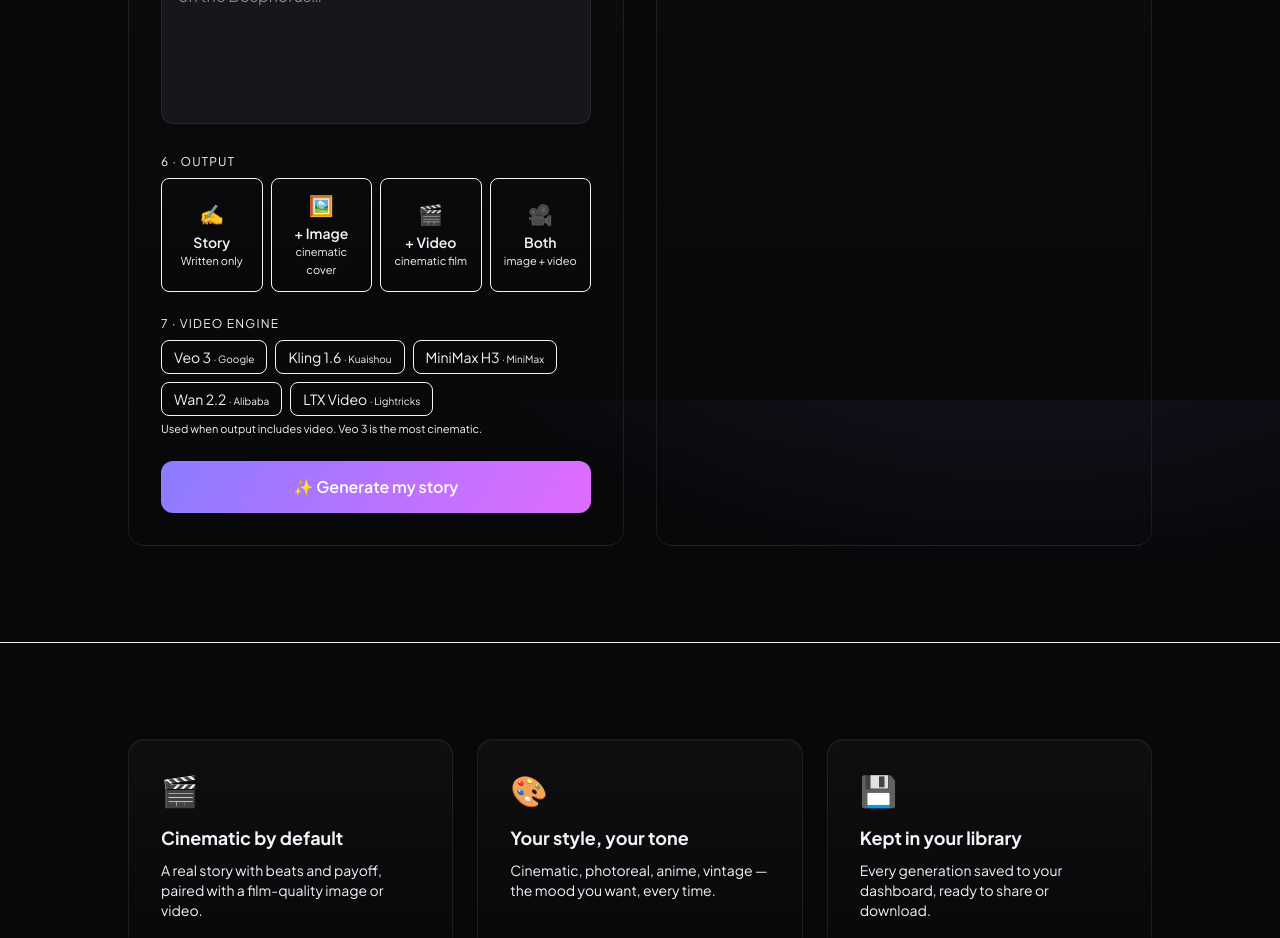
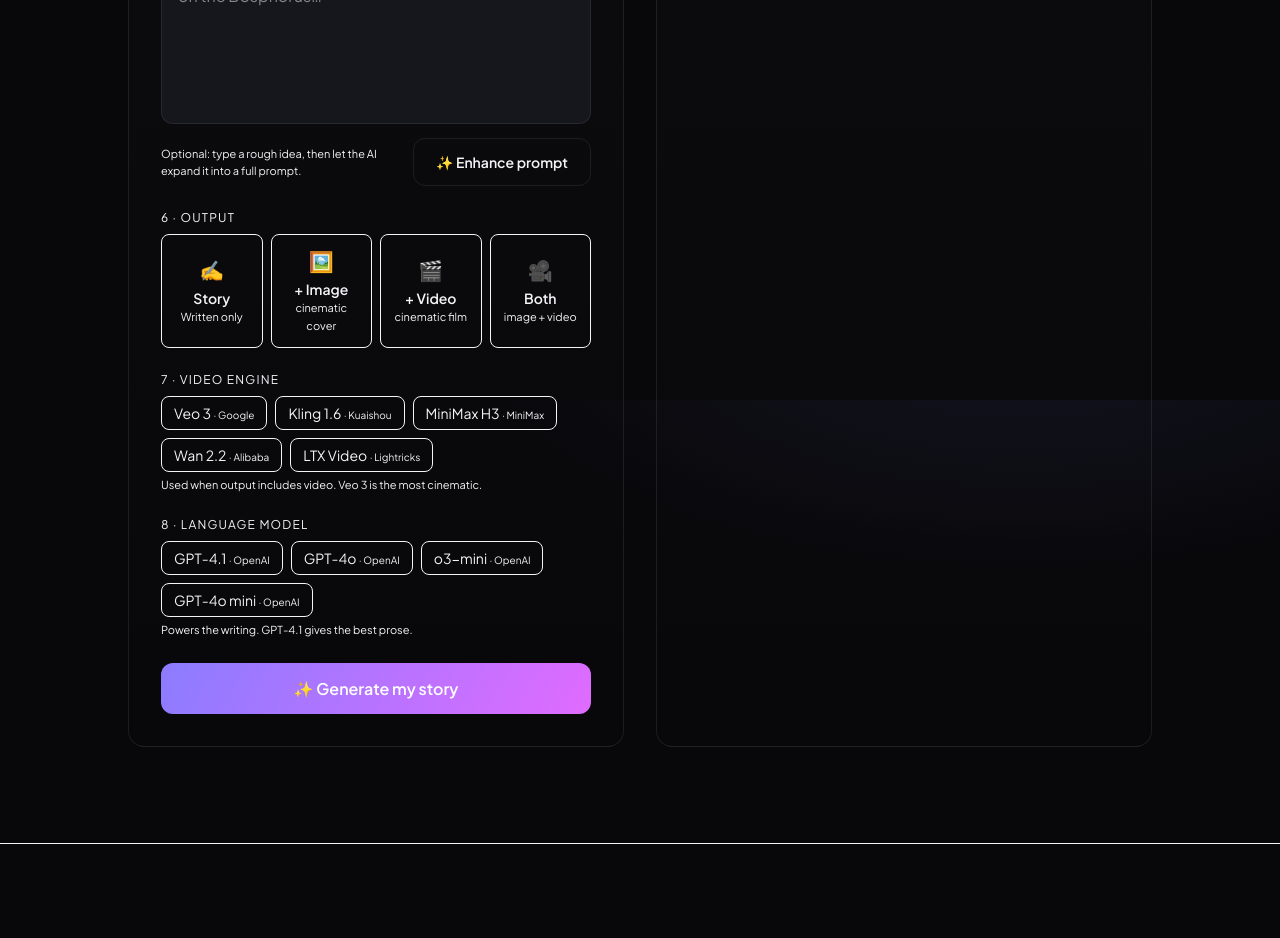
Before and after one commit to muhsinka111/7stories, a Next.js app: page / in a window 1280 px wide. Shown: the part 4400-5338 px from the top of the page. Built offline with nearby package versions, Linux system fonts and the light colour scheme.

Commit message:
feat: prompt enhancer (/api/enhance), LLM model selector (GPT-4.1/4o/o3-mini/4o-mini), credit balance in dashboard

```diff
--- /dev/null
+++ b/src/app/api/enhance/route.ts
@@ -0,0 +1,70 @@
+import { NextResponse } from "next/server";
+
+/**
+ * POST /api/enhance — expand a short user idea into a rich, detailed
+ * generation prompt that the story engine can work from.
+ * Body: { idea, category?, style?, format?, model? }
+ */
+export async function POST(request: Request) {
+  let body: any;
+  try {
+    body = await request.json();
+  } catch {
+    return NextResponse.json({ error: "invalid_json" }, { status: 400 });
+  }
+  const idea = String(body?.idea ?? "").trim();
+  if (!idea) {
+    return NextResponse.json({ error: "idea_required" }, { status: 400 });
+  }
+
+  const apiKey = process.env.OPENAI_API_KEY;
+  const baseURL = process.env.OPENAI_BASE_URL ?? "https://api.openai.com/v1";
+  const model = typeof body.model === "string" ? body.model : "gpt-4o-mini";
+  if (!apiKey) {
+    return NextResponse.json({ error: "config_missing" }, { status: 500 });
+  }
+
+  const system = [
+    "You are a prompt engineer for 7stories, an AI cinematic storytelling studio.",
+    "Your job: take a user's short, rough idea and turn it into a rich, detailed 'raw material' prompt.",
+    "Expand it into vivid specifics the story engine can use: subject, who's involved, the emotional arc, key moments, sensory details, and what feeling the final story/image/video should carry.",
+    "Do NOT write the story itself. Write the raw material and creative direction only.",
+    "Keep it under ~220 words. Use concrete, sensory language. No filler, no cliches.",
+  ].join("\n");
+
+  const user = [
+    `CATEGORY: ${body?.category ?? "general"}`,
+    `STYLE: ${body?.style ?? "cinematic"}`,
+    `FORMAT: ${body?.format ?? "story"}`,
+    "",
+    `THE USER'S IDEA:`,
+    idea,
+    "",
+    "Now expand this into a rich raw-material prompt for the story engine.",
+  ].join("\n");
+
+  try {
+    const res = await fetch(`${baseURL.replace(/\/$/, "")}/chat/completions`, {
+      method: "POST",
+      headers: { "Content-Type": "application/json", Authorization: `Bearer ${apiKey}` },
+      body: JSON.stringify({
+        model,
+        temperature: 0.7,
+        messages: [
+          { role: "system", content: system },
+          { role: "user", content: user },
+        ],
+      }),
+    });
+    if (!res.ok) {
+      const t = await res.text().catch(() => "");
+      return NextResponse.json({ error: `Enhance failed (${res.status})`, detail: t.slice(0, 200) }, { status: 502 });
+    }
+    const data = await res.json();
+    const prompt = data?.choices?.[0]?.message?.content?.trim();
+    if (!prompt) return NextResponse.json({ error: "empty" }, { status: 502 });
+    return NextResponse.json({ ok: true, prompt });
+  } catch (e: any) {
+    return NextResponse.json({ error: e?.message ?? "enhance_error" }, { status: 500 });
+  }
+}
--- a/src/app/api/generate/route.ts
+++ b/src/app/api/generate/route.ts
@@ -16,7 +16,7 @@ export async function POST(request: Request) {
     return NextResponse.json({ error: "invalid_json" }, { status: 400 });
   }
 
-  const { plotKey, facts, company, tone, audience, category, style, format, videoModel, assetMode, docIds } = body ?? {};
+  const { plotKey, facts, company, tone, audience, category, style, format, videoModel, model, assetMode, docIds } = body ?? {};
 
   if (typeof plotKey !== "string" || typeof facts !== "string") {
     return NextResponse.json(
@@ -58,6 +58,7 @@ export async function POST(request: Request) {
       style: typeof style === "string" ? style : undefined,
       format: ["story", "book", "poem", "letter"].includes(format) ? format : undefined,
       videoModel: typeof videoModel === "string" ? videoModel : undefined,
+      model: typeof model === "string" ? model : undefined,
       assetMode: ["text", "image", "video", "both"].includes(assetMode)
         ? assetMode
         : "text",
--- /dev/null
+++ b/src/app/api/me/route.ts
@@ -0,0 +1,22 @@
+import { NextResponse } from "next/server";
+import { getSupabaseAdmin, getUserFromToken } from "@/lib/supabase";
+import { getSessionToken } from "@/lib/session";
+
+export async function GET() {
+  const token = await getSessionToken();
+  const user = await getUserFromToken(token);
+  if (!user) return NextResponse.json({ user: null });
+
+  const supabase = getSupabaseAdmin();
+  const { data } = await supabase
+    .from("profiles")
+    .select("credits, plan")
+    .eq("id", user.id)
+    .maybeSingle();
+
+  return NextResponse.json({
+    user: { id: user.id, email: user.email },
+    credits: data?.credits ?? 50,
+    plan: data?.plan ?? "free",
+  });
+}
--- a/src/components/Dashboard.tsx
+++ b/src/components/Dashboard.tsx
@@ -102,6 +102,7 @@ const DEFAULT_FILTERS: Filters = {
 export default function Dashboard() {
   const [library, setLibrary] = useState<SavedStory[]>([]);
   const [authed, setAuthed] = useState(false);
+  const [credits, setCredits] = useState<number | null>(null);
   const [view, setView] = useState<View>({ name: "library" });
   const [filters, setFilters] = useState<Filters>(DEFAULT_FILTERS);
   const [mode, setMode] = useState<DisplayMode>("grid");
@@ -111,6 +112,14 @@ export default function Dashboard() {
       const a = await isAuthed();
       setAuthed(a);
       setLibrary(await loadStories(a));
+      if (a) {
+        try {
+          const me = await fetch("/api/me").then((r) => r.json());
+          setCredits(me.credits ?? null);
+        } catch {
+          setCredits(null);
+        }
+      }
     })();
   }, []);
 
@@ -256,7 +265,7 @@ export default function Dashboard() {
             {view.name === "library" ? "Your library" : view.name === "new" ? "Create" : view.name === "account" ? "Account & Files" : view.name === "settings" ? "Settings" : "Story"}
           </div>
           <div className="ml-auto flex items-center gap-3">
-            <span className="chip">⚡ Unlimited</span>
+            <span className="chip" title="Your credit balance">⚡ {credits ?? "—"} credits</span>
             <button
               onClick={() => setView({ name: "account" })}
               className="w-9 h-9 rounded-full bg-gradient-to-br from-[--accent] to-[--accent-2] grid place-items-center text-xs font-bold text-white"
--- a/src/components/StoryGenerator.tsx
+++ b/src/components/StoryGenerator.tsx
@@ -3,6 +3,7 @@
 import { useState } from "react";
 import { CATEGORIES, VISUAL_STYLES, FORMATS, categoryToPlot, recommendedStyles } from "@/lib/categories";
 import { AssetMode, VIDEO_MODELS } from "@/lib/media";
+import { LLM_MODELS } from "@/lib/models";
 
 interface StorySection {
   heading: string;
@@ -34,6 +35,9 @@ export default function StoryGenerator() {
   const [style, setStyle] = useState("cinematic");
   const [format, setFormat] = useState("story");
   const [videoModel, setVideoModel] = useState(VIDEO_MODELS[0].key);
+  const [llmModel, setLlmModel] = useState(LLM_MODELS[0].key);
+  const [enhancing, setEnhancing] = useState(false);
+  const [enhanceMsg, setEnhanceMsg] = useState<string | null>(null);
   const [company, setCompany] = useState("");
   const [facts, setFacts] = useState("");
   const [output, setOutput] = useState<AssetMode>("text");
@@ -58,6 +62,7 @@ export default function StoryGenerator() {
           style,
           format,
           videoModel,
+          model: llmModel,
           company,
           facts,
           tone: "professional",
@@ -81,6 +86,33 @@ export default function StoryGenerator() {
     } finally {
       setLoading(false);
       setPhase("");
+    }
+  }
+
+  async function enhance() {
+    if (!facts.trim()) {
+      setEnhanceMsg("Write a short idea in the box, then enhance it.");
+      return;
+    }
+    setEnhancing(true);
+    setEnhanceMsg(null);
+    try {
+      const res = await fetch("/api/enhance", {
+        method: "POST",
+        headers: { "Content-Type": "application/json" },
+        body: JSON.stringify({ idea: facts, category, style, format, model: llmModel }),
+      });
+      const data = await res.json();
+      if (!res.ok) {
+        setEnhanceMsg(data.error === "config_missing" ? "Enhancer needs OPENAI_API_KEY." : data.error || "Enhance failed.");
+        return;
+      }
+      setFacts(data.prompt);
+      setEnhanceMsg("✨ Enhanced — review and tweak, then generate.");
+    } catch {
+      setEnhanceMsg("Enhance failed. Try again.");
+    } finally {
+      setEnhancing(false);
     }
   }
 
@@ -190,6 +222,20 @@ export default function StoryGenerator() {
             placeholder={cat.starterPrompt}
             className="w-full px-4 py-3 resize-none"
           />
+          <div className="flex items-center justify-between gap-3 mt-2">
+            <p className="text-[11px] text-[--muted]">
+              Optional: type a rough idea, then let the AI expand it into a full prompt.
+            </p>
+            <button
+              type="button"
+              onClick={enhance}
+              disabled={enhancing}
+              className="btn btn-ghost text-sm px-4 py-2 shrink-0 disabled:opacity-60"
+            >
+              {enhancing ? "Enhancing…" : "✨ Enhance prompt"}
+            </button>
+          </div>
+          {enhanceMsg && <p className="mt-2 text-xs text-[--accent]">{enhanceMsg}</p>}
         </div>
 
         <div>
@@ -239,6 +285,32 @@ export default function StoryGenerator() {
           </div>
           <p className="text-[11px] text-[--muted] mt-1">
             Used when output includes video. Veo 3 is the most cinematic.
+          </p>
+        </div>
+
+        <div>
+          <label className="block text-xs uppercase tracking-widest text-[--muted] mb-2">
+            8 · Language model
+          </label>
+          <div className="flex flex-wrap gap-2">
+            {LLM_MODELS.map((m) => (
+              <button
+                type="button"
+                key={m.key}
+                onClick={() => setLlmModel(m.key)}
+                title={m.hint}
+                className={`px-3 py-1.5 rounded-lg border text-sm transition-all ${
+                  m.key === llmModel
+                    ? "border-[--accent]/60 bg-[--accent]/10"
+                    : "border-[--border] hover:bg-white/5"
+                }`}
+              >
+                {m.label} <span className="text-[10px] text-[--muted]">· {m.vendor}</span>
+              </button>
+            ))}
+          </div>
+          <p className="text-[11px] text-[--muted] mt-1">
+            Powers the writing. GPT-4.1 gives the best prose.
           </p>
         </div>
 
--- /dev/null
+++ b/src/lib/models.ts
@@ -0,0 +1,29 @@
+// Selectable LLM models for story generation. All are OpenAI-compatible and
+// work with the configured OPENAI_API_KEY. Add new providers here later by
+// giving each option a provider + apiKeyEnv so the engine can route by key.
+
+export interface LlmModelOption {
+  key: string;
+  label: string;
+  vendor: string;
+  hint: string;
+  /** Approximate relative cost (for the credit meter). */
+  cost: number;
+}
+
+export const LLM_MODELS: LlmModelOption[] = [
+  { key: "gpt-4.1", label: "GPT-4.1", vendor: "OpenAI", hint: "Latest — best quality", cost: 2 },
+  { key: "gpt-4o", label: "GPT-4o", vendor: "OpenAI", hint: "Smart & balanced", cost: 1 },
+  { key: "o3-mini", label: "o3-mini", vendor: "OpenAI", hint: "Fast reasoning", cost: 1 },
+  { key: "gpt-4o-mini", label: "GPT-4o mini", vendor: "OpenAI", hint: "Fast & cheap", cost: 0.2 },
+];
+
+export function getLlmModel(key?: string): LlmModelOption {
+  return LLM_MODELS.find((m) => m.key === key) ?? LLM_MODELS[0];
+}
+
+/** Estimate story-generation credit cost from a model. */
+export function creditCost(modelKey?: string): number {
+  const m = getLlmModel(modelKey);
+  return Math.round(m.cost * 2);
+}
--- a/src/lib/story.ts
+++ b/src/lib/story.ts
@@ -29,6 +29,8 @@ export interface GenerateInput {
   format?: "story" | "book" | "poem" | "letter";
   /** Video model key (FAL). Defaults to Veo 3. */
   videoModel?: string;
+  /** LLM model key (OpenAI-compatible). Defaults to gpt-4o-mini. */
+  model?: string;
   /** Asset mode: text, image, video, or both. Defaults to text. */
   assetMode?: AssetMode;
 }
@@ -164,7 +166,7 @@ export async function generateStory(
 
   const apiKey = process.env.OPENAI_API_KEY;
   const baseURL = process.env.OPENAI_BASE_URL ?? "https://api.openai.com/v1";
-  const model = process.env.OPENAI_MODEL ?? "gpt-4o-mini";
+  const model = input.model ?? process.env.OPENAI_MODEL ?? "gpt-4o-mini";
 
   if (!apiKey) {
     throw new Error(
```
